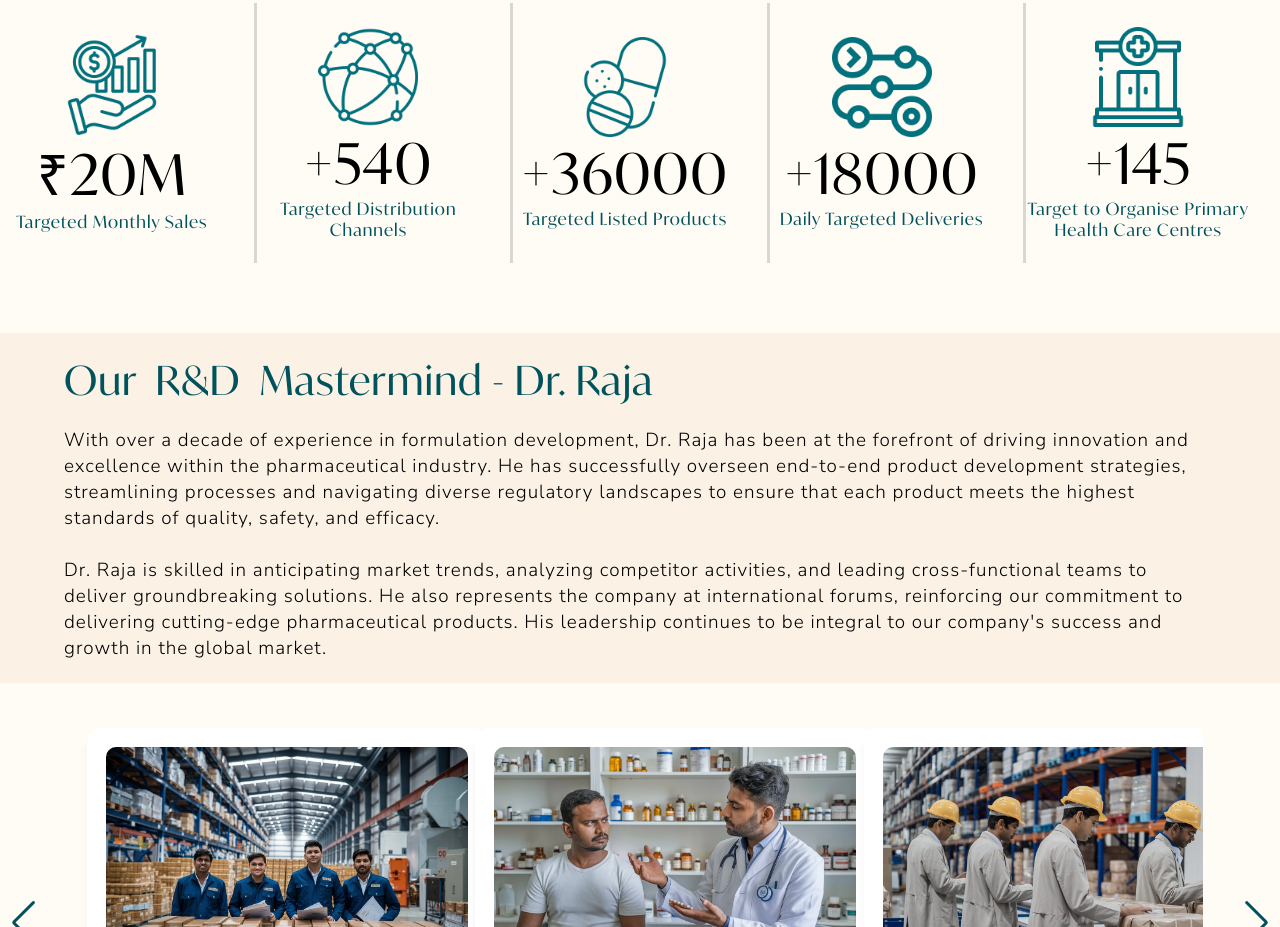
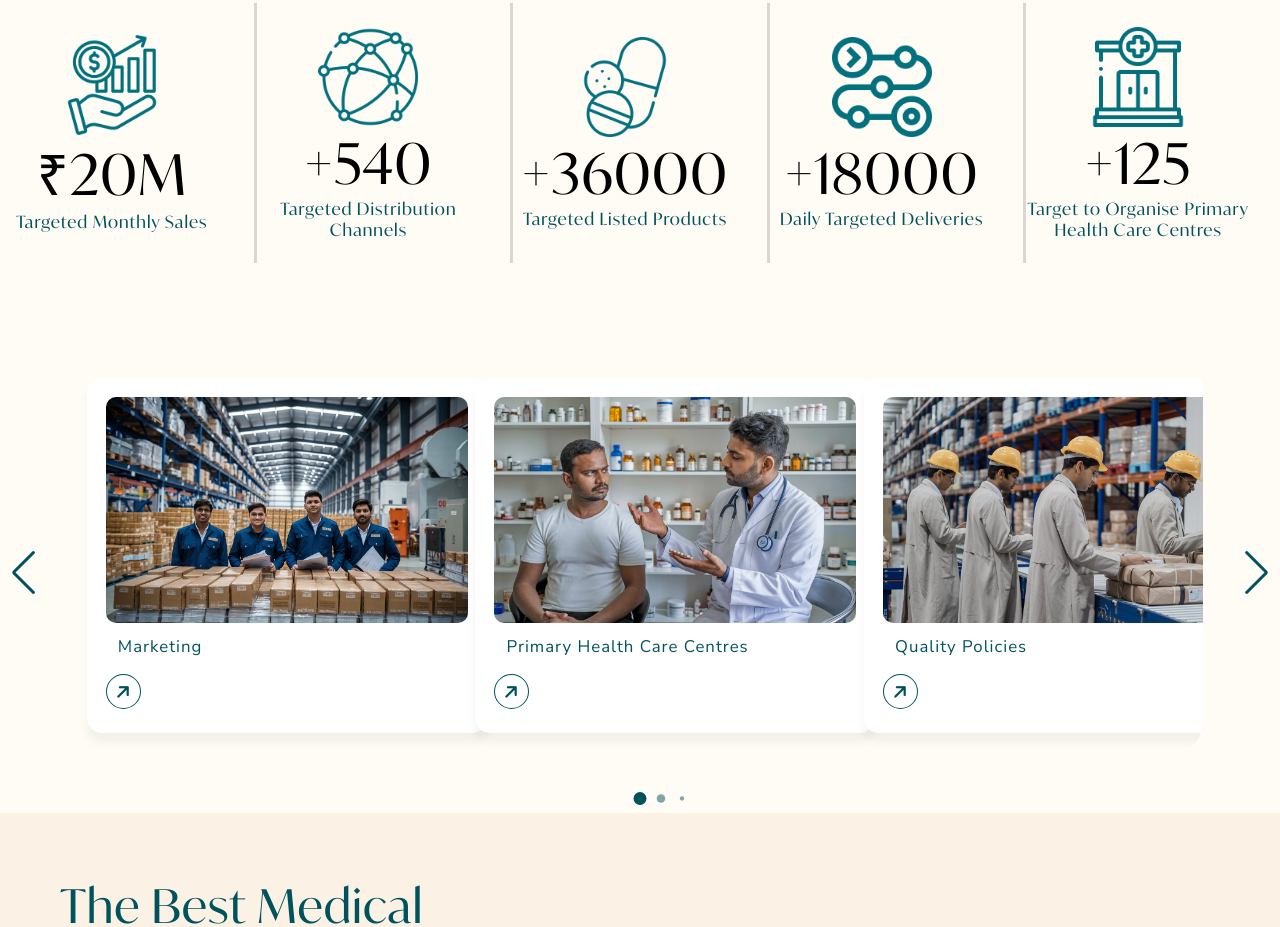
Before and after one commit to HaRsHa91544/reverencenew, a plain HTML site: page index.html in a window 1280 px wide. Shown: the part 987-1914 px from the top of the page. Drawn offline with nearby package versions, Linux system fonts and the light colour scheme.

Commit message:
Update index.html

```diff
--- a/index.html
+++ b/index.html
@@ -66,20 +66,6 @@
         </div>
     </div>
 
-    <div class="raja-container">
-        <h2>Our &nbsp;R&D&nbsp; Mastermind - Dr. Raja</h2>
-            <p class="para">With over a decade of experience in formulation development, Dr. Raja has been at the
-                forefront of driving innovation and excellence within the pharmaceutical industry. He has
-                successfully overseen end-to-end product development strategies, streamlining processes and
-                navigating diverse regulatory landscapes to ensure that each product meets the highest standards of
-                quality, safety, and efficacy.
-                <br><br>
-                Dr. Raja is skilled in anticipating market trends, analyzing competitor activities, and leading
-                cross-functional teams to deliver groundbreaking solutions. He also represents the company at
-                international forums, reinforcing our commitment to delivering cutting-edge pharmaceutical products.
-                His leadership continues to be integral to our company's success and growth in the global market.
-            </p>
-    </div>
 
     <div class="container swiper">
         <div class="card-wrapper">
```
